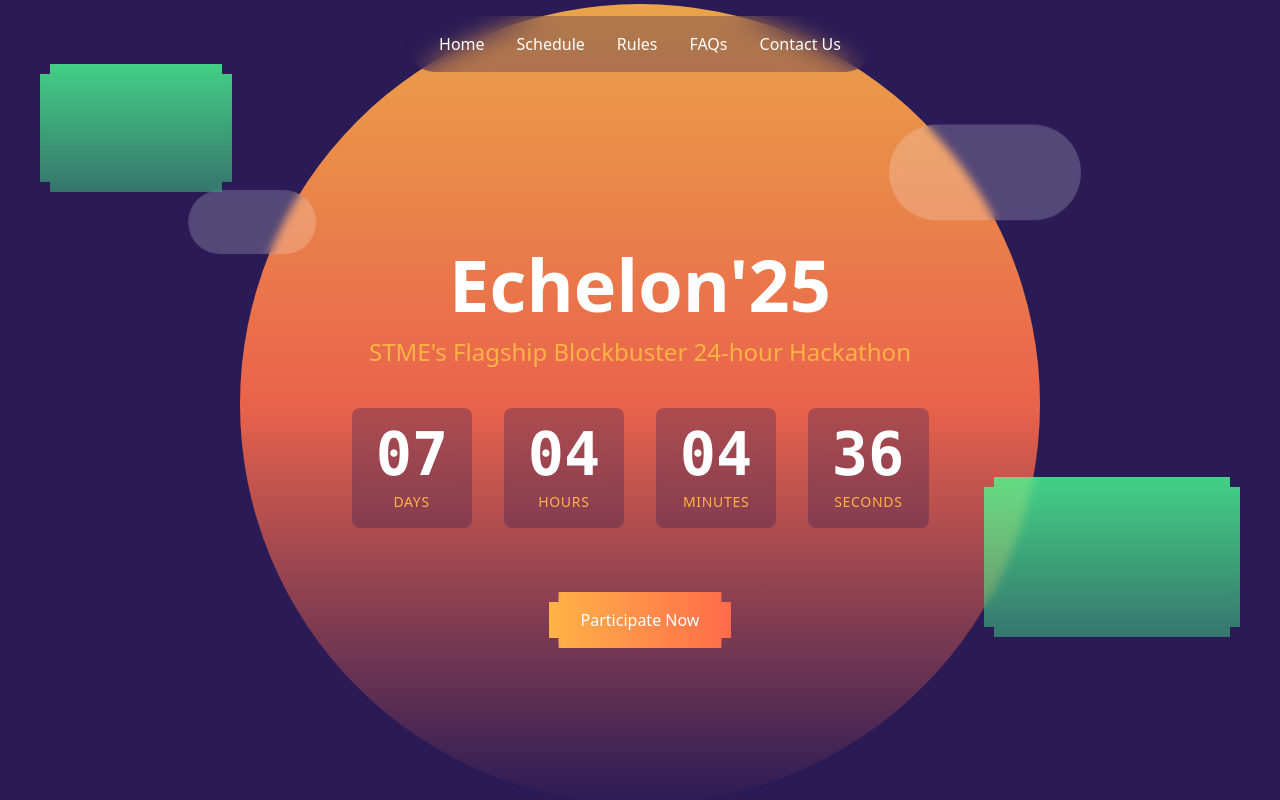
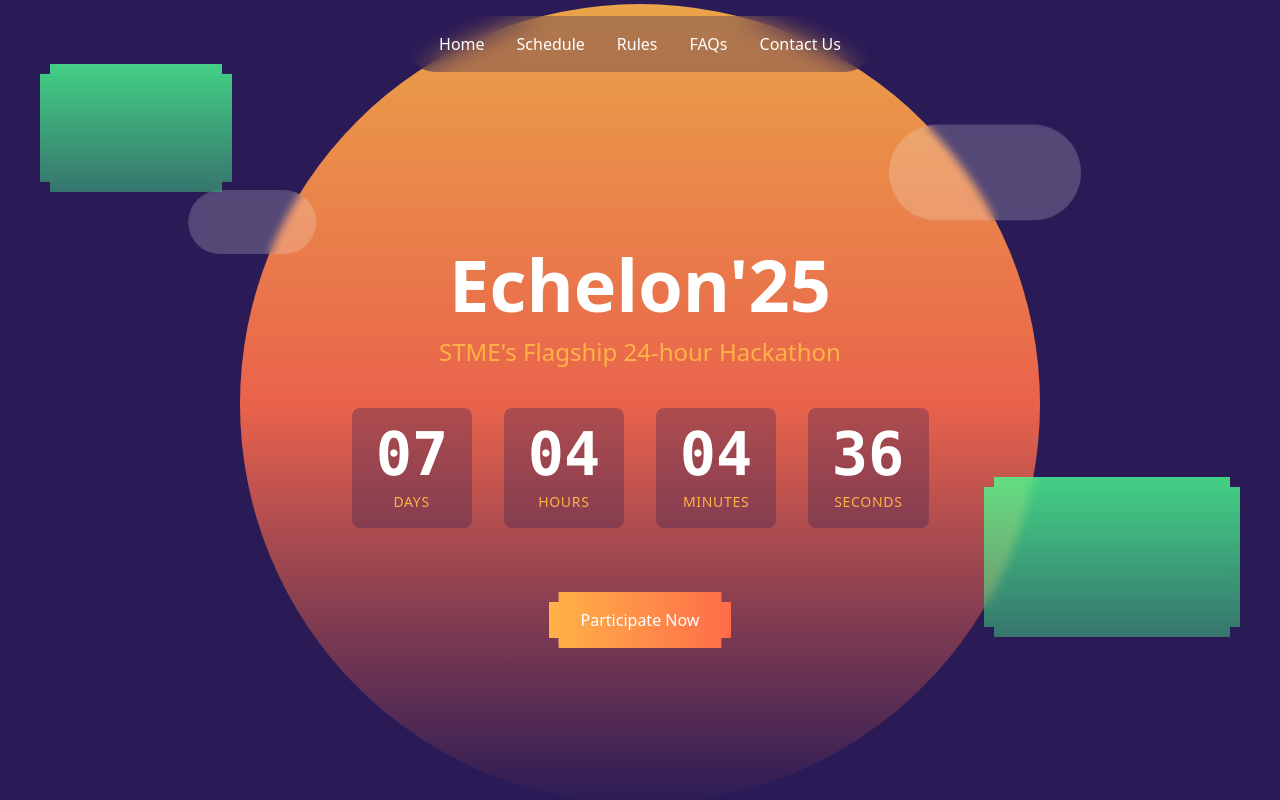
Before and after one commit to kunalshenoy1604/Echelon, a React (Vite) app: page / in a window 1280 px wide. Shown: the top 800 px of the page. Built offline with nearby package versions, Linux system fonts and the light colour scheme.

Commit message:
Updated code for production as of 13:53

```diff
--- a/src/pages/Index.tsx
+++ b/src/pages/Index.tsx
@@ -62,7 +62,7 @@ const Index = () => {
             transition={{ delay: 0.2 }}
             className="text-base sm:text-2xl text-hackathon-yellow mb-6 sm:mb-10"
           >
-            STME's Flagship Blockbuster 24-hour Hackathon
+            STME's Flagship 24-hour Hackathon
           </motion.p>
 
           <div className="mb-10 sm:mb-16">
```
